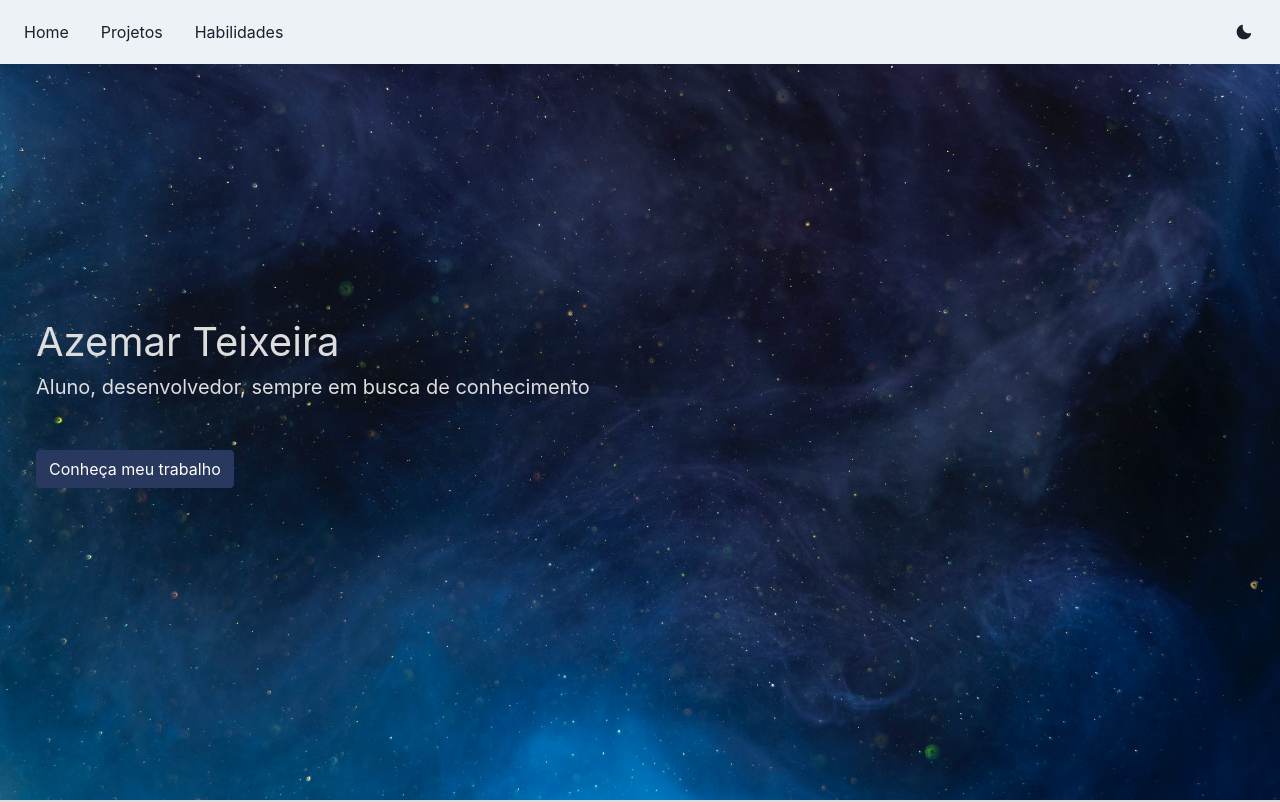
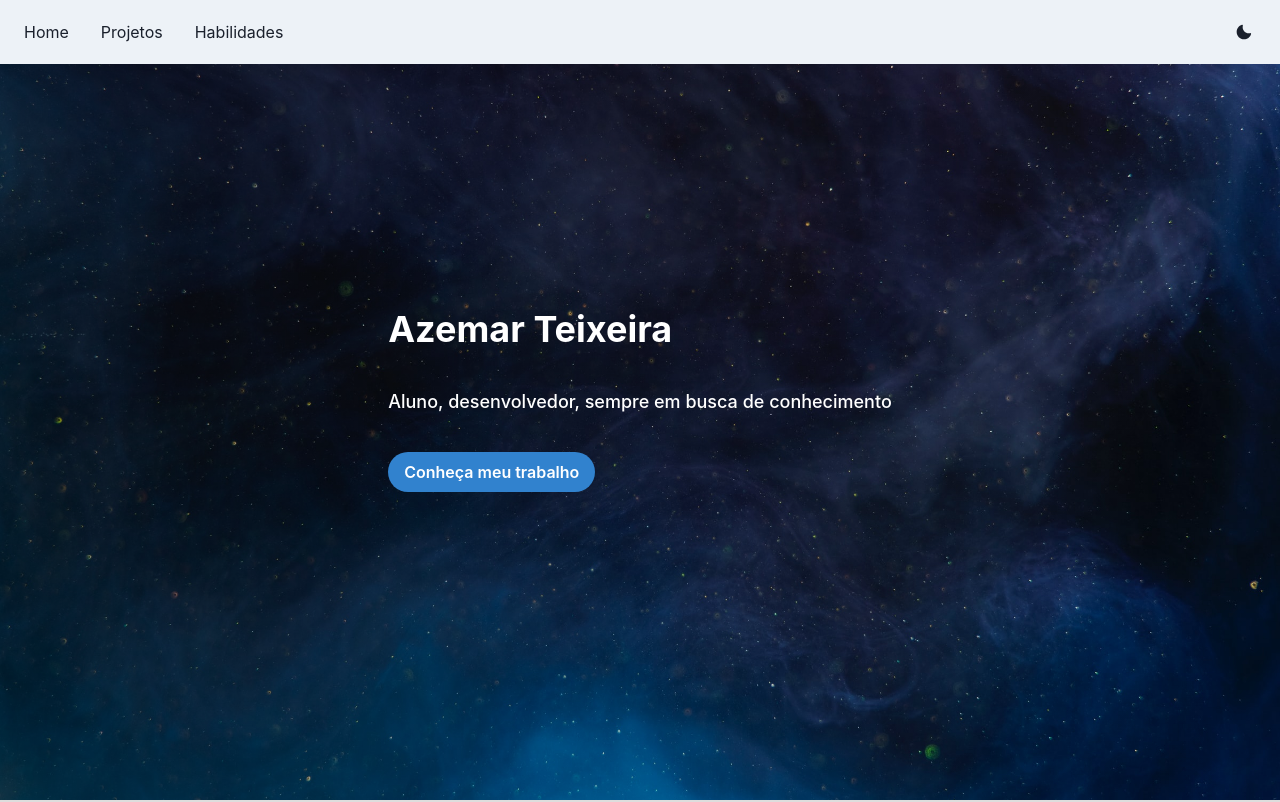
Before and after one commit to artn-dev/website, a Next.js app: page / in a window 1280 px wide. Shown: the top 802 px of the page. Built offline with nearby package versions, Linux system fonts and the light colour scheme; a web font is replaced by a local one.

Commit message:
Adapt MainHero component to chakra-ui

```diff
--- a/components/MainHero.tsx
+++ b/components/MainHero.tsx
@@ -1,26 +1,61 @@
-import styles from '../styles/Home.module.scss';
-import classNames from 'classnames';
+import {
+  Button,
+  Flex,
+  Stack,
+  Text,
+  useBreakpointValue,
+  VStack,
+} from '@chakra-ui/react';
 
 const MainHero = () => {
-    var coverClass = classNames("container-fluid", styles.backgroundImage);
+  return (
+    <>
+      <Flex
+        w={'full'}
+        h={'100vh'}
+        backgroundImage={'url(/background.jpg)'}
+        backgroundSize={'cover'}
+        backgroundPosition={'center center'}
+        paddingX={0}
+      >
+        <VStack
+          w={'full'}
+          justify={'center'}
+          px={useBreakpointValue({ base: 4, md: 8 })}
+          bgGradient={'linear(to-r, blackAlpha.600, transparent)'}
+        >
+          <Stack maxW={'2xl'} align={'flex-start'} spacing={6}>
+            <Text
+              color={'white'}
+              fontWeight={700}
+              lineHeight={1.2}
+              fontSize={useBreakpointValue({ base: '3xl', md: '4xl' })}
+            >
+              Azemar Teixeira
+            </Text>
+            <Text
+              color={'white'}
+              fontWeight={500}
+              lineHeight={1.2}
+              fontSize={useBreakpointValue({ base: 'md', md: 'lg' })}
+            >
+              Aluno, desenvolvedor, sempre em busca de conhecimento
+            </Text>
+            <Button
+              bg={'blue.500'}
+              rounded={'full'}
+              color={'white'}
+              _hover={{ bg: 'blue.700' }}
+              as={'a'}
+              href={'#projects'}
+            >
+              Conheça meu trabalho
+            </Button>
+          </Stack>
+        </VStack>
+      </Flex>
+    </>
+  );
+};
 
-    return (
-        <>
-            <div className={coverClass} style={{ backgroundImage: "url('/background.jpg')" }}>
-                <div className="row h-100">
-                    <div className="col-12 col-md-6 d-flex align-items-center">
-                        <div className="container">
-                            <p className="fs-1 text-light mb-0">Azemar Teixeira</p>
-                            <p className="fs-5 text-light mb-5">Aluno, desenvolvedor, sempre em busca de conhecimento</p>
-                            <a href="#projects" className="btn btn-primary">
-                                Conheça meu trabalho
-                            </a>
-                        </div>
-                    </div>
-                </div>
-            </div>
-        </>
-    )
-}
-
-export default MainHero
+export default MainHero;
```
